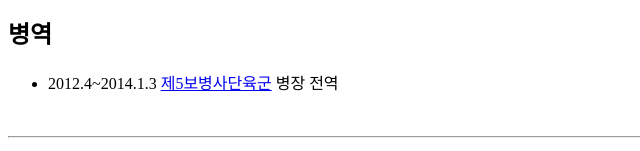
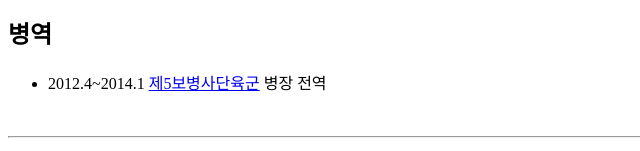
Before and after one commit to sangik2/new-order, a plain HTML site: page index.html in a window 1280 px wide. Shown: the part 649-800 px from the top of the page, 0-640 px from the left. Drawn offline with Linux system fonts and the light colour scheme.

Commit message:
병역 날짜수정

```diff
--- a/index.html
+++ b/index.html
@@ -48,7 +48,7 @@
 		<br> <hr>
 	<h2>병역</h2>
 		<ul>
-			<li>2012.4~2014.1.3 <a href="https://namu.wiki/w/제5보병사단" target="_blank">제5보병사단육군</a> 병장 전역</li>
+			<li>2012.4~2014.1 <a href="https://namu.wiki/w/제5보병사단" target="_blank">제5보병사단육군</a> 병장 전역</li>
 		</ul>
 		<br> <hr>
 	<h2>경력</h2>
```
